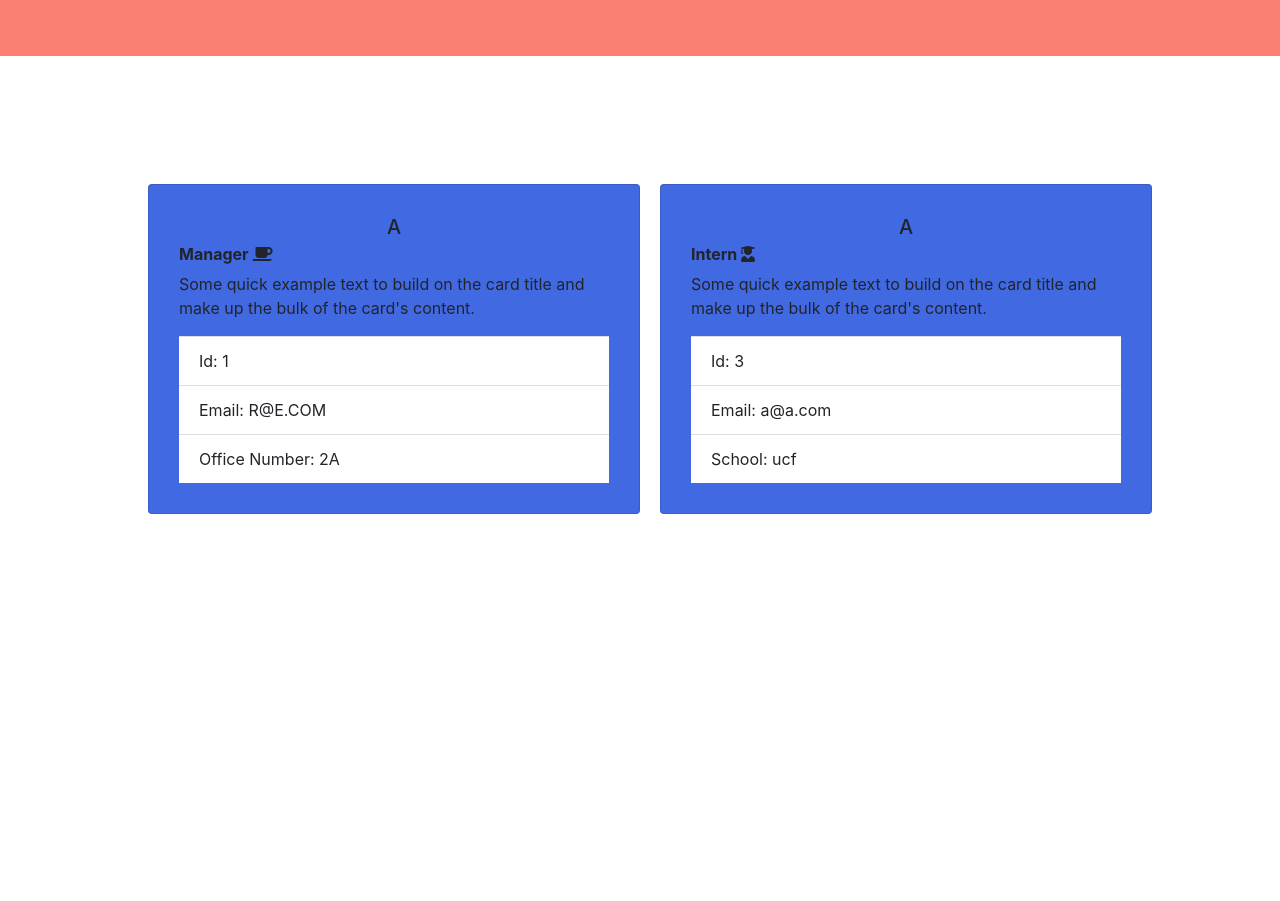
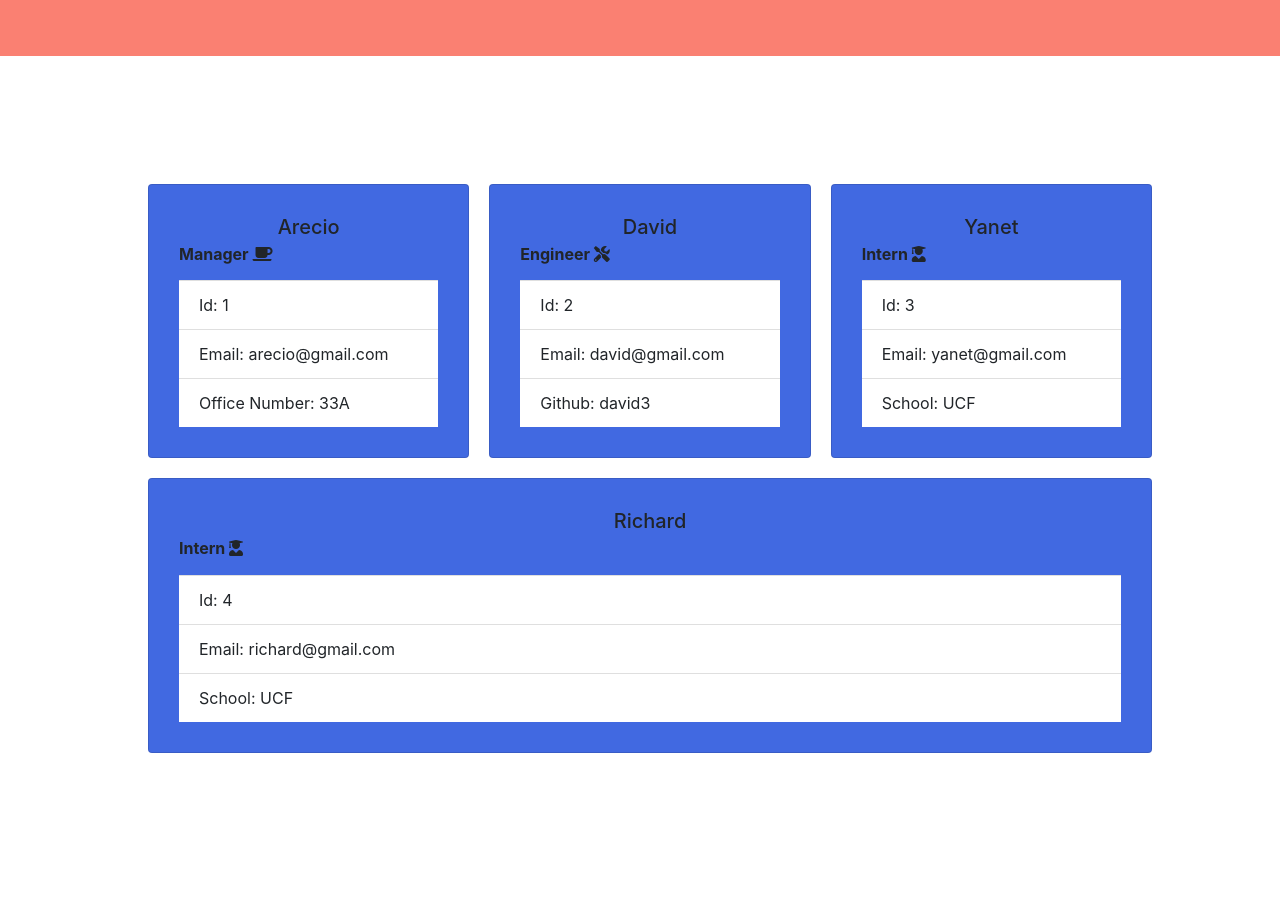
Before and after one commit to Arecio3/team-generator, a website: page index.html in a window 1280 px wide. Shown: the part 147-1048 px from the top of the page. Before the commit the page ends 809 px from the top, so only its background shows below. Drawn offline with nearby package versions, Linux system fonts and the light colour scheme.

Commit message:
tweaked html and centered jumbotron text

```diff
--- a/index.html
+++ b/index.html
@@ -12,7 +12,7 @@
 <body>
 
     <header>
-        <div class="jumbotron jumbotron-fluid">
+        <div class="jumbotron jumbotron-fluid text-center">
             <div class="container">
               <h1 class="display-4">Team Generator</h1>
             </div>
@@ -21,27 +21,52 @@
 
     <main><div class="card" style="width: 18rem;">
      <div class="card-body">
-       <h5 class="card-title">A</h5>
+       <h5 class="card-title">Arecio</h5>
        <h6 class="card-subtitle mb-2">Manager <i class="fas fa-coffee"> </i></h6>
-       <p class="card-text">Some quick example text to build on the card title and make up the bulk of the card's content.</p>
+       <p class="card-text"></p>
 
          <ul class="list-group list-group-flush">
            <li class="list-group-item">Id: 1</li>
-           <li class="list-group-item">Email: R@E.COM</li>
-           <li class="list-group-item">Office Number: 2A</li>
+           <li class="list-group-item">Email: arecio@gmail.com</li>
+           <li class="list-group-item">Office Number: 33A</li>
          </ul>
 
      </div>
    </div><div class="card" style="width: 18rem;">
      <div class="card-body">
-       <h5 class="card-title">A</h5>
+       <h5 class="card-title">David</h5>
+       <h6 class="card-subtitle mb-2">Engineer <i class="fas fa-tools"> </i></h6>
+       <p class="card-text"></p>
+         <ul class="list-group list-group-flush">
+           <li class="list-group-item">Id: 2</li>
+           <li class="list-group-item">Email: david@gmail.com</li>
+           <li class="list-group-item">Github: david3</li>
+         </ul>
+
+     </div>
+   </div><div class="card" style="width: 18rem;">
+     <div class="card-body">
+       <h5 class="card-title">Yanet</h5>
        <h6 class="card-subtitle mb-2">Intern <i class="fas fa-user-graduate"> </i></h6>
-       <p class="card-text">Some quick example text to build on the card title and make up the bulk of the card's content.</p>
+       <p class="card-text"></p>
 
          <ul class="list-group list-group-flush">
            <li class="list-group-item">Id: 3</li>
-           <li class="list-group-item">Email: a@a.com</li>
-           <li class="list-group-item">School: ucf</li>
+           <li class="list-group-item">Email: yanet@gmail.com</li>
+           <li class="list-group-item">School: UCF</li>
+         </ul>
+
+     </div>
+   </div><div class="card" style="width: 18rem;">
+     <div class="card-body">
+       <h5 class="card-title">Richard</h5>
+       <h6 class="card-subtitle mb-2">Intern <i class="fas fa-user-graduate"> </i></h6>
+       <p class="card-text"></p>
+
+         <ul class="list-group list-group-flush">
+           <li class="list-group-item">Id: 4</li>
+           <li class="list-group-item">Email: richard@gmail.com</li>
+           <li class="list-group-item">School: UCF</li>
          </ul>
 
      </div>
```
Also changed, not shown: createHtml.js (+4 -4 lines), indexMock.html (+1 -1 lines).
